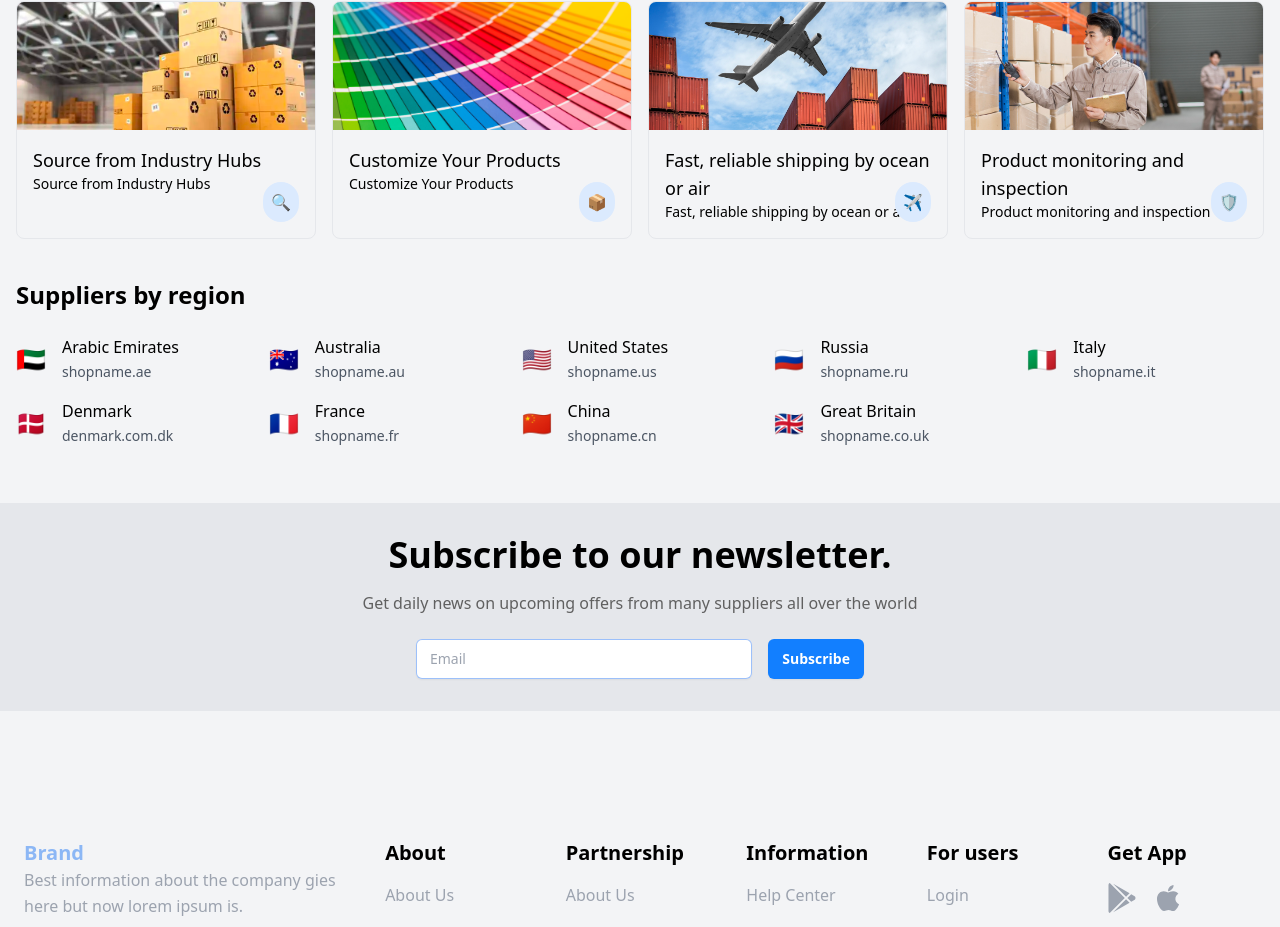
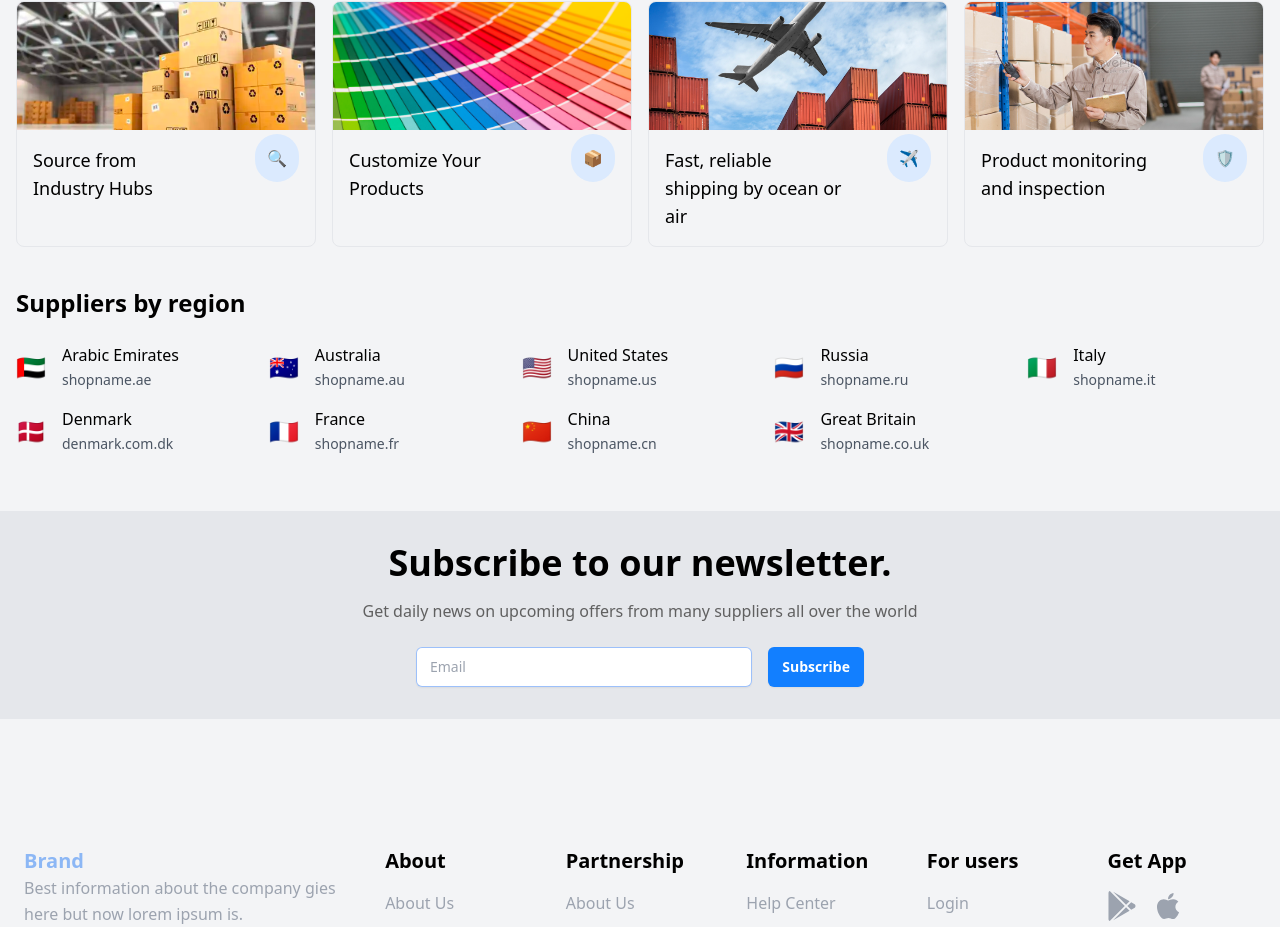
Before and after one commit to umarimran1234/E-Commerce-Project, a Next.js app: page / in a window 1280 px wide. Shown: the part 2952-3879 px from the top of the page. Built offline with nearby package versions, Linux system fonts and the light colour scheme.

Commit message:
Made extra services section pixel perfect

```diff
--- a/src/components/ExtraServices/ExtraServices.tsx
+++ b/src/components/ExtraServices/ExtraServices.tsx
@@ -4,16 +4,15 @@ import React from 'react';
 type Service = {
   id: number;
   title: string;
-  description: string;
   image: string;
   icon: string;
 };
 
 const extraServices: Service[] = [
-  { id: 1, title: 'Source from Industry Hubs', description: 'Source from Industry Hubs', image: '/images/Box.png', icon: '🔍' },
-  { id: 2, title: 'Customize Your Products', description: 'Customize Your Products', image: '/images/Color.png', icon: '📦' },
-  { id: 3, title: 'Fast, reliable shipping by ocean or air', description: 'Fast, reliable shipping by ocean or air', image: '/images/Plane.png', icon: '✈️' },
-  { id: 4, title: 'Product monitoring and inspection', description: 'Product monitoring and inspection', image: '/images/Checker.png', icon: '🛡️' },
+  { id: 1, title: 'Source from Industry Hubs', image: '/images/Box.png', icon: '🔍' },
+  { id: 2, title: 'Customize Your Products', image: '/images/Color.png', icon: '📦' },
+  { id: 3, title: 'Fast, reliable shipping by ocean or air', image: '/images/Plane.png', icon: '✈️' },
+  { id: 4, title: 'Product monitoring and inspection', image: '/images/Checker.png', icon: '🛡️' },
 ];
 
 const ExtraServices: React.FC = () => {
@@ -25,10 +24,9 @@ const ExtraServices: React.FC = () => {
           <div key={service.id} className="relative border rounded-lg overflow-hidden">
             <Image width={1000} height={1000} src={service.image} alt={service.title} className="w-full h-32 object-cover" />
             <div className="p-4">
-              <h3 className="text-lg font-medium">{service.title}</h3>
-              <p className="text-sm">{service.description}</p>
+              <h3 className="text-lg w-2/3 font-medium">{service.title}</h3>
             </div>
-            <div className="absolute bottom-4 right-4 bg-blue-100 text-blue-600 rounded-full p-2">
+            <div className="absolute bottom-16 right-4 bg-blue-100 text-blue-600 rounded-full p-3">
               {service.icon}
             </div>
           </div>
```
